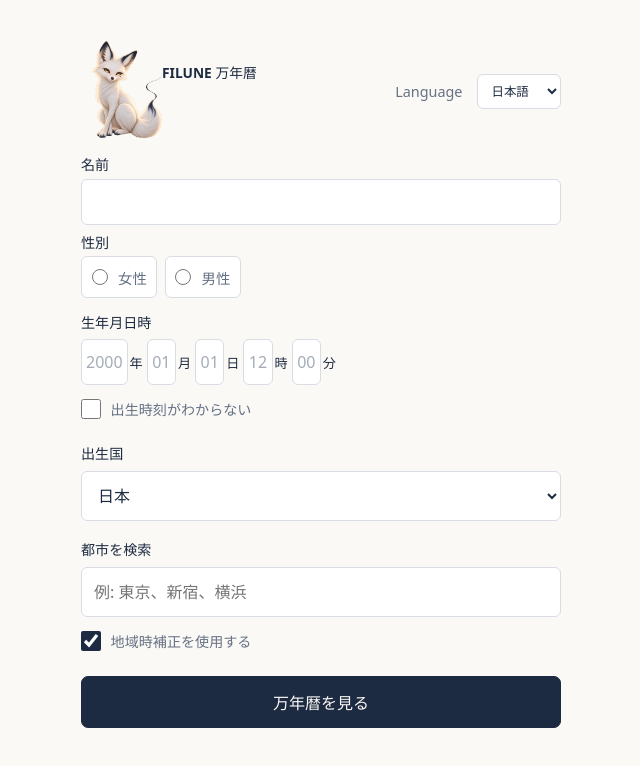
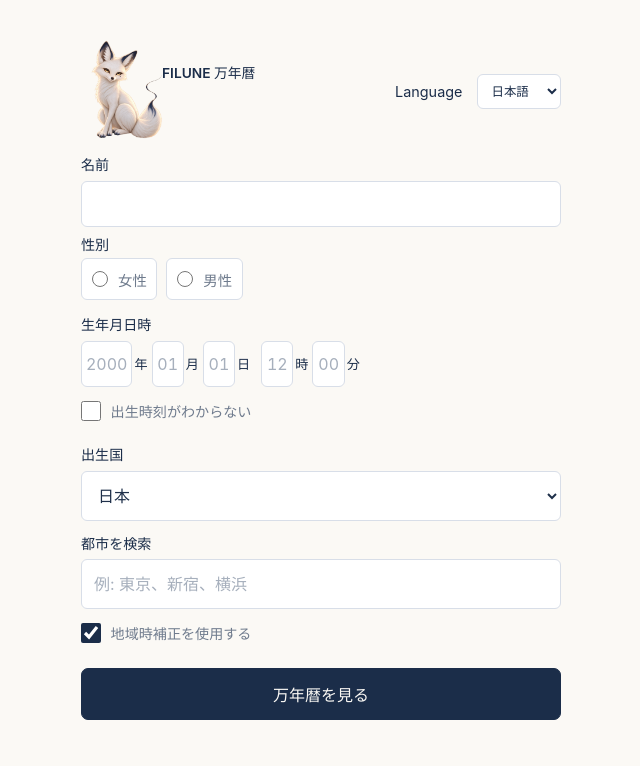
Before and after one commit to filuneelement/filune, a React (Vite) app: page / in a window 1280 px wide. Shown: the top 766 px of the page, without its empty margins (319-959 px from the left). Built offline with nearby package versions, Linux system fonts and the light colour scheme.

Commit message:
style: refine input form colors and spacing

```diff
--- a/src/style.css
+++ b/src/style.css
@@ -1,6 +1,6 @@
 :root {
-  font-family: "Noto Sans JP", "Hiragino Kaku Gothic ProN", "Yu Gothic", system-ui, sans-serif;
-  color: #1d2b42;
+  font-family: "Noto Sans JP", "Noto Sans KR", -apple-system, BlinkMacSystemFont, "Segoe UI", sans-serif;
+  color: #1b2d49;
   background: #fbf9f5;
   font-synthesis: none;
   text-rendering: optimizeLegibility;
@@ -9,11 +9,14 @@
   font-optical-sizing: auto;
   --ivory: #fbf9f5;
   --paper: #ffffff;
-  --deep-navy: #1d2b42;
-  --muted-navy: #657184;
+  --deep-navy: #1b2d49;
+  --form-label: #1b2d49;
+  --input-value: #1f304a;
+  --placeholder: #a6afbc;
+  --muted-navy: #6f7b8d;
   --moon-silver: #e8ebef;
-  --silver-line: #d8dde3;
-  --subtle-gold: #b49a63;
+  --silver-line: #d8dee8;
+  --subtle-gold: #c7a45a;
   --element-wood: #3f7774;
   --element-fire: #b2635e;
   --element-earth: #96763f;
@@ -157,13 +160,19 @@ label {
   gap: 0.3rem;
   margin: 0.25rem 0.45rem 0.25rem 0;
   font-size: 0.9rem;
+  color: var(--form-label);
+}
+
+input::placeholder {
+  color: var(--placeholder);
+  opacity: 1;
 }
 
 .entry-form__fields {
   display: flex;
   align-items: center;
   flex-wrap: nowrap;
-  gap: 0.25rem;
+  gap: 4px;
 }
 
 .entry-form__fields label {
@@ -180,18 +189,13 @@ label {
   border: 1px solid var(--silver-line);
   border-radius: 6px;
   background: var(--paper);
-  color: var(--deep-navy);
+  color: var(--input-value);
   font: inherit;
   font-size: 1rem;
   font-variant-numeric: tabular-nums;
   text-align: center;
 }
 
-.entry-form__fields input::placeholder {
-  color: #a4acb7;
-  opacity: 1;
-}
-
 .entry-form__fields input:disabled {
   background: #eeece6;
   color: #8c95a1;
@@ -201,10 +205,10 @@ label {
 .entry-form__name-field {
   display: grid;
   justify-items: start;
-  gap: 0.3rem;
+  gap: 0.4rem;
   width: 100%;
-  margin: 0 0 0.6rem;
-  color: var(--deep-navy);
+  margin: 0 0 0.45rem;
+  color: var(--form-label);
   font-size: 0.88rem;
 }
 
@@ -215,17 +219,17 @@ label {
   border: 1px solid var(--silver-line);
   border-radius: 6px;
   background: var(--paper);
-  color: var(--deep-navy);
+  color: var(--input-value);
   font: inherit;
 }
 
 .entry-form__birthplace-field {
-  margin-bottom: 0.5rem;
+  margin-bottom: 0.4rem;
 }
 
 .entry-form__birthplace-picker {
   position: relative;
-  margin-top: 18px;
+  margin-top: 12px;
 }
 
 .entry-form__birthplace-input {
@@ -235,7 +239,7 @@ label {
   border: 1px solid var(--silver-line);
   border-radius: 6px;
   background: var(--paper);
-  color: var(--deep-navy);
+  color: var(--input-value);
   font: inherit;
 }
 
@@ -315,7 +319,7 @@ label {
   display: grid;
   grid-template-columns: max-content max-content;
   justify-content: start;
-  gap: 0.25rem 0.45rem;
+  gap: 0.25rem 9px;
 }
 
 .entry-form__profile .entry-form__gender > span {
@@ -325,6 +329,7 @@ label {
 .entry-form__profile .entry-form__gender label {
   justify-content: center;
   min-height: 42px;
+  height: 42px;
   padding: 0.35rem 0.6rem;
 }
 
@@ -334,6 +339,7 @@ label {
 
 .entry-form__gender label {
   min-height: 42px;
+  height: 42px;
   margin: 0;
   padding: 0.35rem 0.7rem;
   border: 1px solid var(--silver-line);
@@ -358,6 +364,10 @@ label {
 
 .entry-form__year {
   width: 5.1ch;
+}
+
+.entry-form__fields > label:nth-child(4) {
+  margin-left: 7px;
 }
 
 .entry-form__short-number {
@@ -385,7 +395,7 @@ label {
 
 input:focus-visible,
 button:focus-visible {
-  outline: 2px solid var(--subtle-gold);
+  outline: 2px solid var(--deep-navy);
   outline-offset: 2px;
 }
 
@@ -417,7 +427,7 @@ button:hover {
 }
 
 [role="alert"] {
-  color: #8b3440;
+  color: #b85a52;
 }
 
 .basic-chart {
```
